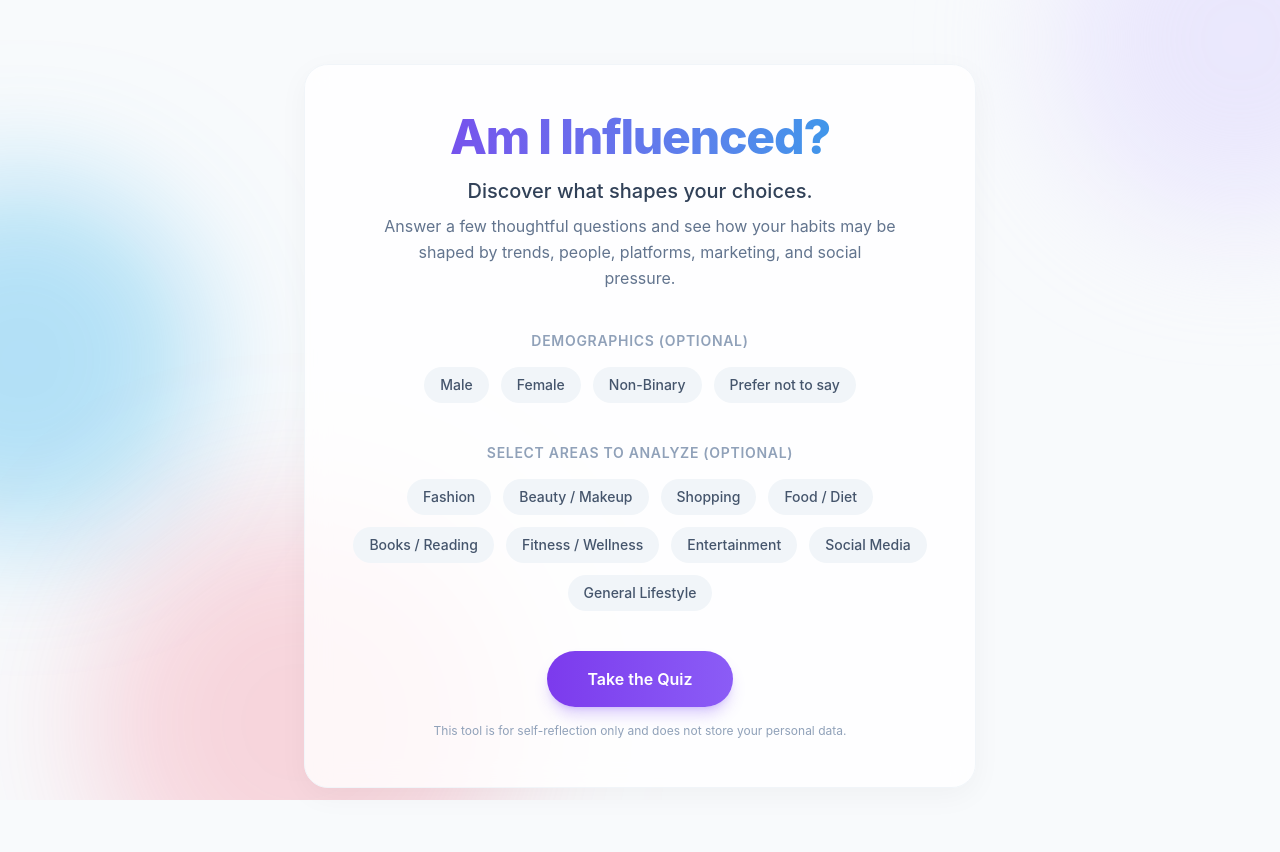
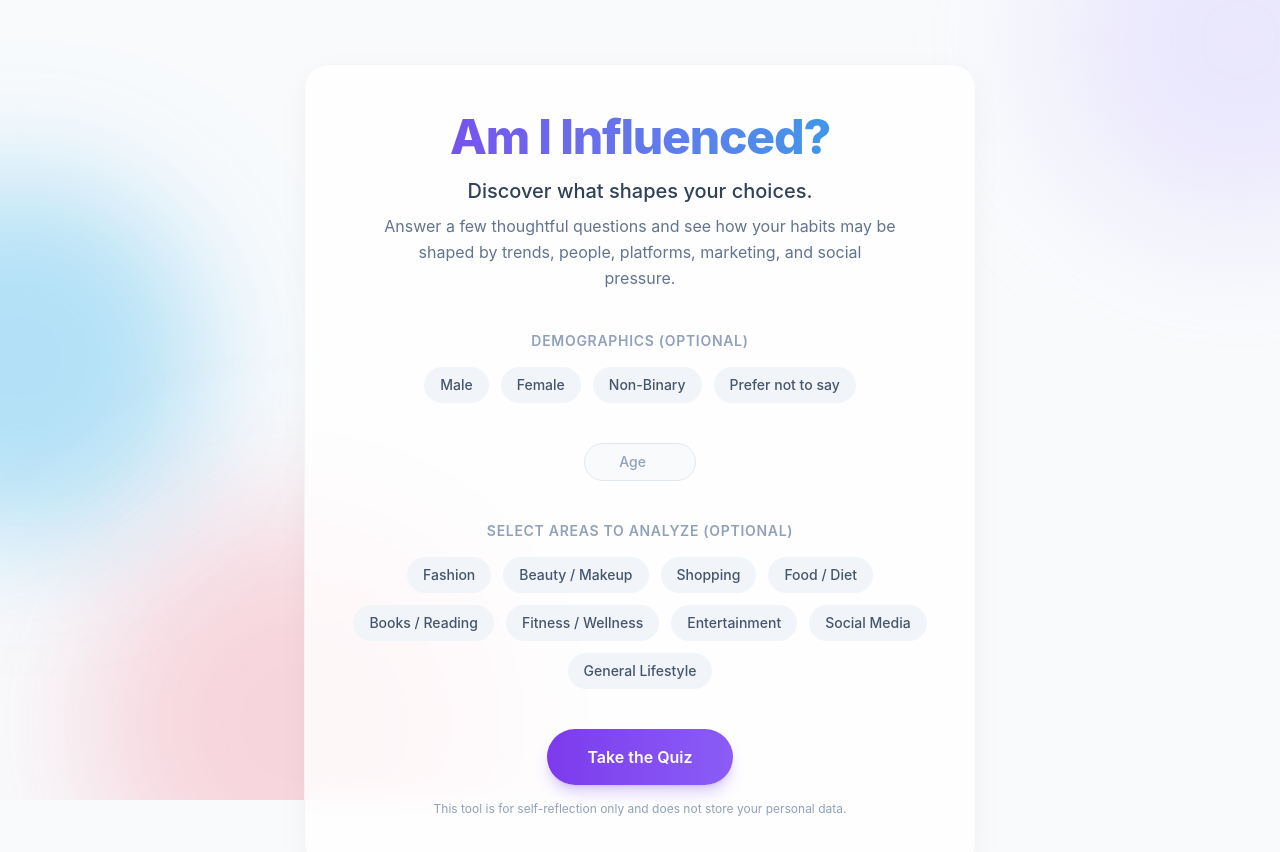
Before and after one commit to SifatHaque58/Am_I_Influenced, a React (Vite) app: page / in a window 1280 px wide. Shown: the top 852 px of the page. Built offline with nearby package versions, Linux system fonts and the light colour scheme.

Commit message:
feat: add age input to tune AI analysis comprehension and tone

```diff
--- a/src/components/AIAnalysisCard.tsx
+++ b/src/components/AIAnalysisCard.tsx
@@ -6,7 +6,7 @@ import ReactMarkdown from 'react-markdown';
 import remarkGfm from 'remark-gfm';
 
 export const AIAnalysisCard: React.FC = () => {
-  const { engineScores } = useStore();
+  const { engineScores, age } = useStore();
   const [analysis, setAnalysis] = useState<string | null>(null);
   const [isLoading, setIsLoading] = useState(false);
   const [error, setError] = useState<string | null>(null);
@@ -47,7 +47,8 @@ export const AIAnalysisCard: React.FC = () => {
 
     const promptData = {
       dimensionScores: normalizedScores,
-      analysisDepth
+      analysisDepth,
+      age: age ? parseInt(age, 10) : null
     };
 
     let attempts = 0;
--- a/src/components/LandingPage.tsx
+++ b/src/components/LandingPage.tsx
@@ -24,7 +24,7 @@ const GENDERS: { label: string, value: Gender }[] = [
 ];
 
 export const LandingPage: React.FC = () => {
-  const { selectedCategories, toggleCategory, startQuiz, gender, setGender } = useStore();
+  const { selectedCategories, toggleCategory, startQuiz, gender, setGender, age, setAge } = useStore();
 
   const handleStart = () => {
     startQuiz();
@@ -72,6 +72,18 @@ export const LandingPage: React.FC = () => {
           })}
         </div>
 
+        <div className="flex justify-center mb-10">
+          <input
+            type="number"
+            placeholder="Age"
+            value={age}
+            onChange={(e) => setAge(e.target.value)}
+            className="px-4 py-2 rounded-full border border-slate-200 text-sm font-medium text-slate-600 focus:outline-none focus:ring-2 focus:ring-primary-500 w-28 text-center placeholder:text-slate-400 bg-slate-50 hover:bg-slate-100 transition-colors"
+            min="10"
+            max="120"
+          />
+        </div>
+
         <h3 className="text-sm font-semibold text-slate-400 uppercase tracking-wider mb-4 text-center">
           Select areas to analyze (optional)
         </h3>
--- a/src/store/useStore.ts
+++ b/src/store/useStore.ts
@@ -54,6 +54,8 @@ interface AppState {
   toggleCategory: (category: Category) => void;
   gender: Gender;
   setGender: (gender: Gender) => void;
+  age: string;
+  setAge: (age: string) => void;
   startQuiz: () => void;
 
   // Quiz State
@@ -208,6 +210,9 @@ export const useStore = create<AppState>((set, get) => ({
   gender: null,
   setGender: (gender) => set({ gender }),
 
+  age: '',
+  setAge: (age) => set({ age }),
+
   currentQuestionIndex: 0,
   activeQuestions: [],
   unaskedQuestions: [],
@@ -314,7 +319,8 @@ export const useStore = create<AppState>((set, get) => ({
     isFinished: false,
     targetQuestionCount: 15,
     selectedCategories: [],
-    gender: null
+    gender: null,
+    age: ''
   }),
 
   improveConfidence: () => set((state) => {
```
Also changed, not shown: src/worker.js (+7 -2 lines).
